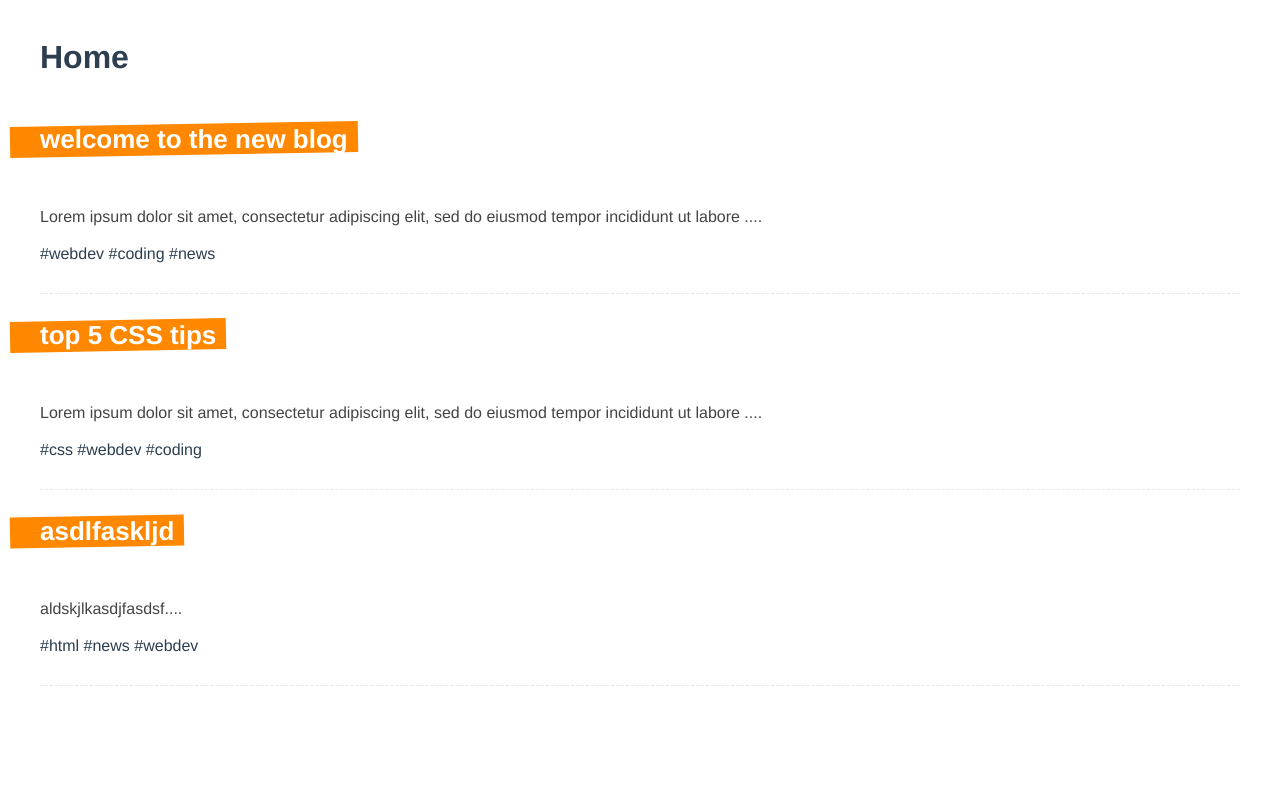
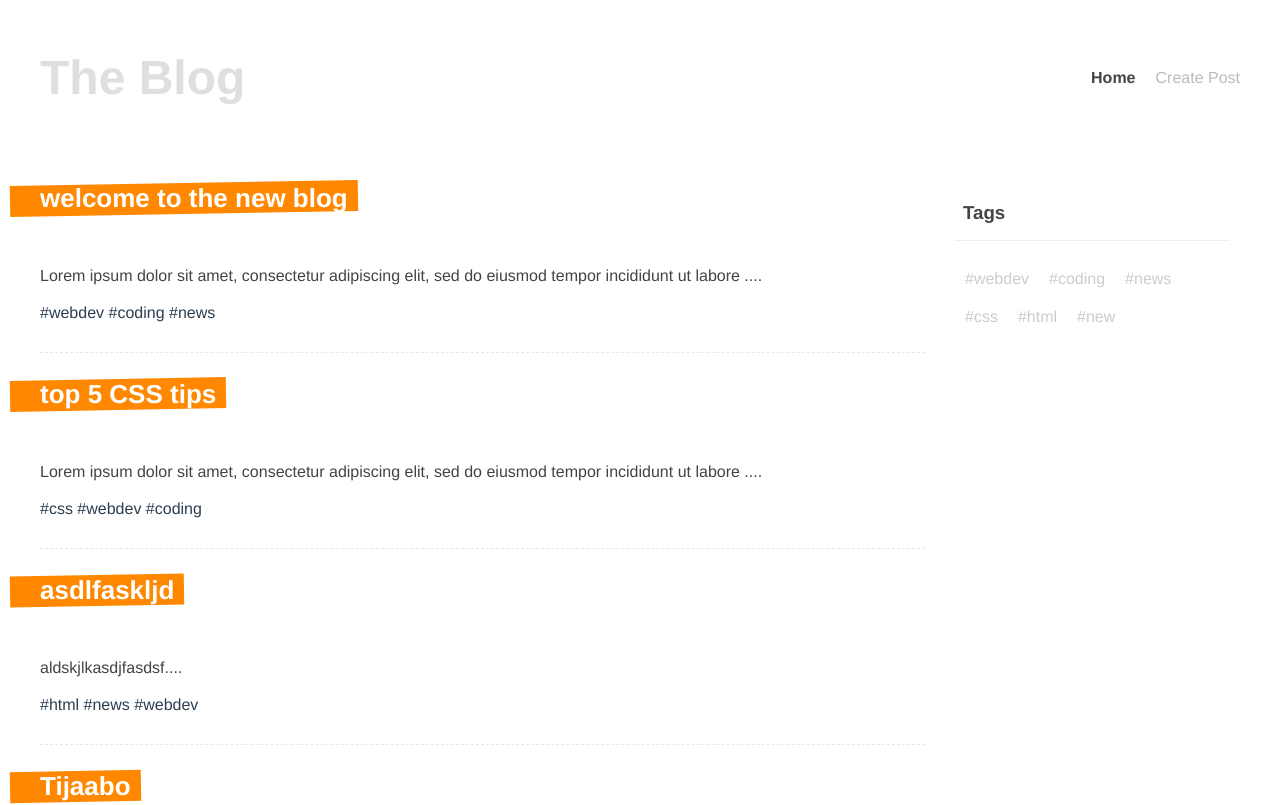
Before and after one commit to halac/vue-blog, a Vue app: page / in a window 1280 px wide. Shown: the top 805 px of the page. Built offline with nearby package versions, Linux system fonts and the light colour scheme; data requests are answered from the project's data file.

Commit message:
updated some features

```diff
--- a/data/db.json
+++ b/data/db.json
@@ -29,6 +29,15 @@
         "webdev"
       ],
       "id": 3
+    },
+    {
+      "title": "Tijaabo",
+      "body": "adfasdfadfadfads",
+      "tags": [
+        "new",
+        "webdev"
+      ],
+      "id": 4
     }
   ]
 }
--- a/package.json
+++ b/package.json
@@ -8,6 +8,7 @@
   },
   "dependencies": {
     "core-js": "^3.6.5",
+    "firebase": "^9.0.2",
     "vue": "^3.0.0",
     "vue-router": "^4.0.0-0"
   },
--- a/src/App.vue
+++ b/src/App.vue
@@ -1,7 +1,14 @@
 <template>
+  <Navbar />
   <router-view/>
 </template>
 
+<script>
+import Navbar from './components/Navbar.vue'
+export default {
+  components: {Navbar}
+}
+</script>
 <style>
 #app {
   font-family: Avenir, Helvetica, Arial, sans-serif;
--- a/src/components/Navbar.vue
+++ b/src/components/Navbar.vue
@@ -15,5 +15,25 @@ export default {
 </script>
 
 <style>
-
+ header {
+    display: flex;
+    justify-content: space-between;
+    align-items: center;
+    max-width: 1200px;
+    margin: 0 auto;
+    padding: 10px;
+  }
+  header h1 {
+    color: #dfdfdf;
+    font-size: 48px;
+  }
+  header a {
+    color: #bbb;
+    text-decoration: none;
+    margin-left: 20px;
+  }
+  header a.router-link-active {
+    color: #444;
+    font-weight: bold;
+  }
 </style>
--- /dev/null
+++ b/src/components/TagCloud.vue
@@ -0,0 +1,44 @@
+<template>
+  <div class="tag-cloud">
+    <h3>Tags</h3>
+    <div v-for="tag in tags" :key="tag">
+      <router-link :to="{ name: 'Tag', params: { tag }}">
+        #{{tag}}
+      </router-link>
+    </div>
+  </div>
+</template>
+
+<script>
+import useTags from '../composables/useTags'
+export default {
+  setup(props) {
+    const { tags } = useTags(props.posts)
+    return { tags }
+  },
+  props: ['posts']
+}
+</script>
+
+<style>
+  .tag-cloud {
+    padding: 10px;
+  }
+  .tag-cloud h3 {
+    border-bottom: 1px solid #eee;
+    padding: 16px 8px;
+    color: #444;
+  }
+  .tag-cloud div {
+    display: inline-block;
+    padding: 10px;
+  }
+  .tag-cloud a {
+    color: #ccc;
+    text-decoration: none;
+  }
+  .tag-cloud a.router-link-active {
+    color: #ff8800;
+    font-weight: bold;
+  }
+</style>
--- /dev/null
+++ b/src/composables/useTags.js
@@ -0,0 +1,18 @@
+import { ref } from 'vue'
+
+const useTags = (posts) => {
+
+  const tags = ref([])
+  const tagSet = new Set()
+
+  posts.forEach(item => {
+    item.tags.forEach(tag => tagSet.add(tag))
+  })
+
+  tags.value = [...tagSet]
+
+  return { tags }
+
+}
+
+export default useTags
--- a/src/router/index.js
+++ b/src/router/index.js
@@ -2,7 +2,7 @@ import { createRouter, createWebHistory } from 'vue-router'
 import Home from '../views/Home.vue'
 import Details from '../views/Details.vue'
 import Create from '../views/Create.vue'
-
+import Tag from '../views/Tag.vue'
 const routes = [
   {
     path: '/',
@@ -20,6 +20,11 @@ const routes = [
     name: 'Create',
     component: Create
 
+  },
+  {
+    path: '/tags/:tag',
+    name: 'Tag',
+    component: Tag
   }
 ]
 
--- a/src/views/Create.vue
+++ b/src/views/Create.vue
@@ -21,12 +21,15 @@
 
 <script>
 import { ref } from 'vue'
+import { useRouter } from 'vue-router'
 export default {
     setup() {
         const title = ref('')
         const body = ref('')
         const tag = ref('')
         const tags = ref([])
+
+        const router = useRouter()
 
         const handleKeydown = () => {
           if(!tags.value.includes(tag.value)){
@@ -48,6 +51,7 @@ export default {
             headers: { 'Content-Type': 'application/json'},
             body: JSON.stringify(post)
           })
+          router.push({ name: 'Home'})
         }
 
 
--- a/src/views/Details.vue
+++ b/src/views/Details.vue
@@ -12,14 +12,18 @@
 <script>
 import getPost from '../composables/getPost'
 import Spinner from '../components/Spinner.vue'
+import {useRoute} from 'vue-router'
 export default {
     props: ['id'],
     components: {Spinner},
     setup(props) {
-        const {post, error, load} = getPost(props.id)
+      const route = useRoute()
+       // console.log(route)
+       // console.log(route.params)
+      const {post, error, load} = getPost(route.params.id)
 
-        load()
-        return {post, error}
+      load()
+      return {post, error}
     }
 }
 </script>
--- a/src/views/Home.vue
+++ b/src/views/Home.vue
@@ -1,32 +1,32 @@
 <template>
   <div class="home">
-    <h1>Home</h1>
     <div v-if="error">{{ error }}</div>
-    <div v-if="posts.length">
+    <div v-if="posts.length" class="layout">
       <PostList :posts="posts" />
+      <TagCloud :posts="posts" />
     </div>
     <div v-else>
       <Spinner />
     </div>
-
   </div>
-
 </template>
 
 <script>
+import { ref } from 'vue'
+import getPosts from '../composables/getPosts'
+// component imports
 import PostList from '../components/PostList.vue'
-import getPosts from '../composables/getPosts'
 import Spinner from '../components/Spinner.vue'
-
+import TagCloud from '../components/TagCloud.vue'
 export default {
   name: 'Home',
-  components: {PostList, Spinner},
-  setup(){
-      const {posts, error, load } = getPosts()
+  components: { PostList, Spinner, TagCloud },
+  setup() {
+    const { posts, error, load } = getPosts()
+    load()
 
-      load()
     return { posts, error }
-  }
+  },
 }
 </script>
 
@@ -36,4 +36,9 @@ export default {
     margin: 0 auto;
     padding: 10px;
   }
+  .layout {
+    display: grid;
+    grid-template-columns: 3fr 1fr;
+    gap: 20px;
+  }
 </style>
--- /dev/null
+++ b/src/views/Tag.vue
@@ -0,0 +1,43 @@
+<template>
+  <div class="tag">
+      <div v-if="error">{{ error }}</div>
+      <div v-if="posts.length" class="layout">
+          <PostList :posts="postsWithTag" />
+          <TagCloud :posts="posts" />
+      </div>
+      <div v-else>
+          <Spinner />
+      </div>
+  </div>
+</template>
+
+<script>
+import Spinner from '../components/Spinner.vue'
+import PostList from '../components/PostList.vue'
+import TagCloud from '../components/TagCloud.vue'
+import getPosts from '../composables/getPosts'
+import { useRoute } from 'vue-router'
+import { computed } from 'vue'
+export default {
+    components: {PostList, Spinner, TagCloud},
+    setup() {
+        const route =  useRoute()
+        const {posts, error, load} = getPosts()
+
+        load()
+        const postsWithTag = computed(() => {
+            return posts.value.filter((p) => p.tags.includes(route.params.tag))
+        })
+
+        return {error, posts, postsWithTag}
+    }
+}
+</script>
+
+<style>
+   .tag {
+    max-width: 1200px;
+    margin: 0 auto;
+    padding: 10px;
+  }
+</style>
```
Also changed, not shown: 2 other files (tests, documents, lock files or other folders).
